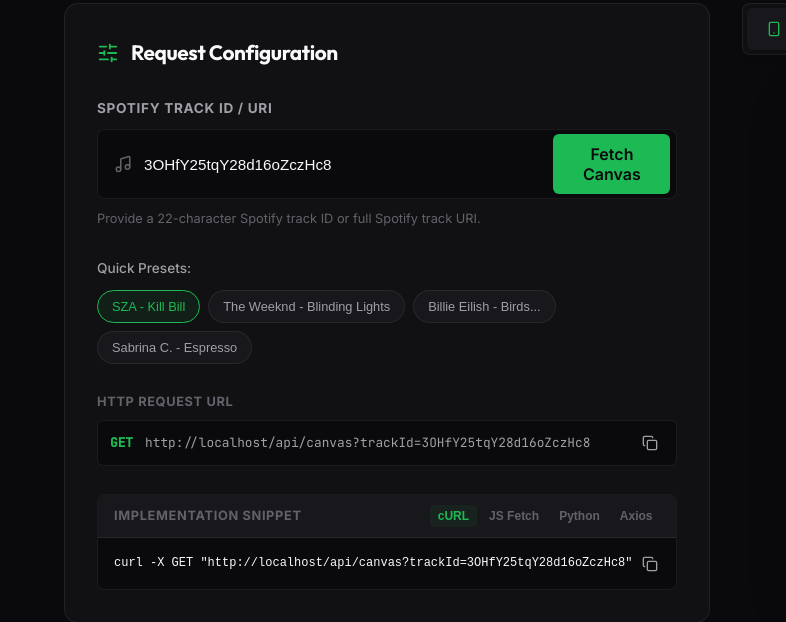
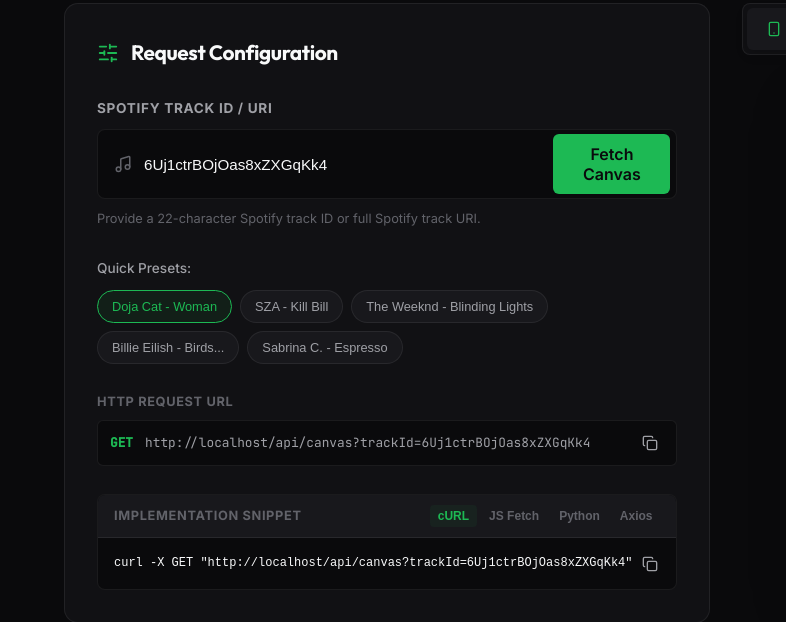
Before and after one commit to punisher-303/Spotify-Canva, a website: page public/index.html in a window 1280 px wide. Shown: the part 1436-2058 px from the top of the page, 0-786 px from the left. Drawn offline with nearby package versions, Linux system fonts and the light colour scheme; no server answers.

Commit message:
feat: update quick preset track IDs and add Espresso preset

```diff
--- a/public/app.js
+++ b/public/app.js
@@ -4,16 +4,17 @@
 const API_BASE_URL = window.location.origin;
 
 // State tracking
-let currentTrackId = '3OHfY25tqY28d16oZczHc8';
+let currentTrackId = '6Uj1ctrBOjOas8xZXGqKk4';
 let activeSnippetLang = 'curl';
 let lastFetchedData = null;
 
 // Preset tracking fallback info
 const trackInfoMap = {
+    '6Uj1ctrBOjOas8xZXGqKk4': { title: 'Woman', artist: 'Doja Cat' },
     '3OHfY25tqY28d16oZczHc8': { title: 'Kill Bill', artist: 'SZA' },
-    '0VjIj96nZ76vfZsgIYRMf7': { title: 'Blinding Lights', artist: 'The Weeknd' },
-    '6mKq63id86Y9ILJ0v7Y2V1': { title: 'Birds of a Feather', artist: 'Billie Eilish' },
-    '2q0m71O69vT73X3pSgCq9C': { title: 'Espresso', artist: 'Sabrina Carpenter' }
+    '6qYkmqFsXbj8CQjAdbYz07': { title: 'Blinding Lights', artist: 'The Weeknd' },
+    '6dOtVTDdiauQNBQEDOtlAB': { title: 'Birds of a Feather', artist: 'Billie Eilish' },
+    '2qSkIjg1o9h3YT9RAgYN75': { title: 'Espresso', artist: 'Sabrina Carpenter' }
 };
 
 // Snippet templates generator
@@ -90,7 +91,7 @@
         if (val.startsWith('spotify:track:')) {
             val = val.split(':').pop();
         }
-        currentTrackId = val || '3OHfY25tqY28d16oZczHc8';
+        currentTrackId = val || '6Uj1ctrBOjOas8xZXGqKk4';
         updateInteractiveElements();
     });
 
--- a/public/index.html
+++ b/public/index.html
@@ -135,7 +135,7 @@
                         <label for="track-id-input">Spotify Track ID / URI</label>
                         <div class="input-with-button">
                             <i data-lucide="music" class="input-icon"></i>
-                            <input type="text" id="track-id-input" value="3OHfY25tqY28d16oZczHc8" placeholder="e.g. 3OHfY25tqY28d16oZczHc8">
+                            <input type="text" id="track-id-input" value="6Uj1ctrBOjOas8xZXGqKk4" placeholder="e.g. 6Uj1ctrBOjOas8xZXGqKk4">
                             <button id="btn-fetch" class="btn btn-accent">
                                 <span class="btn-text">Fetch Canvas</span>
                                 <span class="spinner hidden"></span>
@@ -148,16 +148,19 @@
                     <div class="presets-container">
                         <span class="presets-label">Quick Presets:</span>
                         <div class="preset-chips">
-                            <button class="chip active" data-track-id="3OHfY25tqY28d16oZczHc8" data-song="Kill Bill" data-artist="SZA">
+                            <button class="chip active" data-track-id="6Uj1ctrBOjOas8xZXGqKk4" data-song="Woman" data-artist="Doja Cat">
+                                <span>Doja Cat - Woman</span>
+                            </button>
+                            <button class="chip" data-track-id="3OHfY25tqY28d16oZczHc8" data-song="Kill Bill" data-artist="SZA">
                                 <span>SZA - Kill Bill</span>
                             </button>
-                            <button class="chip" data-track-id="0VjIj96nZ76vfZsgIYRMf7" data-song="Blinding Lights" data-artist="The Weeknd">
+                            <button class="chip" data-track-id="6qYkmqFsXbj8CQjAdbYz07" data-song="Blinding Lights" data-artist="The Weeknd">
                                 <span>The Weeknd - Blinding Lights</span>
                             </button>
-                            <button class="chip" data-track-id="6mKq63id86Y9ILJ0v7Y2V1" data-song="Birds of a Feather" data-artist="Billie Eilish">
+                            <button class="chip" data-track-id="6dOtVTDdiauQNBQEDOtlAB" data-song="Birds of a Feather" data-artist="Billie Eilish">
                                 <span>Billie Eilish - Birds...</span>
                             </button>
-                            <button class="chip" data-track-id="2q0m71O69vT73X3pSgCq9C" data-song="Espresso" data-artist="Sabrina Carpenter">
+                            <button class="chip" data-track-id="2qSkIjg1o9h3YT9RAgYN75" data-song="Espresso" data-artist="Sabrina Carpenter">
                                 <span>Sabrina C. - Espresso</span>
                             </button>
                         </div>
@@ -168,7 +171,7 @@
                         <span class="preview-label">HTTP Request URL</span>
                         <div class="url-bar">
                             <span class="method">GET</span>
-                            <span class="url-path" id="live-url-display">https://spotify-canva.vercel.app/api/canvas?trackId=3OHfY25tqY28d16oZczHc8</span>
+                            <span class="url-path" id="live-url-display">https://spotify-canva.vercel.app/api/canvas?trackId=6Uj1ctrBOjOas8xZXGqKk4</span>
                             <button id="btn-copy-url" class="btn-icon-only" title="Copy URL">
                                 <i data-lucide="copy"></i>
                             </button>
@@ -187,7 +190,7 @@
                             </div>
                         </div>
                         <div class="snippet-content">
-                            <pre><code id="snippet-code-block" class="language-bash">curl -X GET "https://spotify-canva.vercel.app/api/canvas?trackId=3OHfY25tqY28d16oZczHc8"</code></pre>
+                            <pre><code id="snippet-code-block" class="language-bash">curl -X GET "https://spotify-canva.vercel.app/api/canvas?trackId=6Uj1ctrBOjOas8xZXGqKk4"</code></pre>
                             <button id="btn-copy-snippet" class="btn-icon-only copy-snippet-btn" title="Copy Snippet">
                                 <i data-lucide="copy"></i>
                             </button>
@@ -253,8 +256,8 @@
                                         <div class="player-bottom">
                                             <div class="song-details-wrap">
                                                 <div class="song-text">
-                                                    <h4 id="player-track-name">Kill Bill</h4>
-                                                    <p id="player-artist-name">SZA</p>
+                                                    <h4 id="player-track-name">Woman</h4>
+                                                    <p id="player-artist-name">Doja Cat</p>
                                                 </div>
                                                 <button class="btn-like"><i data-lucide="heart" class="heart-filled"></i></button>
                                             </div>
@@ -363,7 +366,7 @@
                                         <td><code class="mono-param">trackId</code></td>
                                         <td><code>String</code></td>
                                         <td><span class="tag-required">REQUIRED</span></td>
-                                        <td>The 22-character unique Spotify track ID (e.g. <code>3OHfY25tqY28d16oZczHc8</code>) or the full Spotify track URI (e.g. <code>spotify:track:3OHfY25tqY28d16oZczHc8</code>).</td>
+                                        <td>The 22-character unique Spotify track ID (e.g. <code>6Uj1ctrBOjOas8xZXGqKk4</code>) or the full Spotify track URI (e.g. <code>spotify:track:6Uj1ctrBOjOas8xZXGqKk4</code>).</td>
                                     </tr>
                                 </tbody>
                             </table>
@@ -631,7 +634,7 @@
                 <a href="https://github.com/punisher-303/Spotify-Canva" target="_blank" rel="noopener" class="footer-icon-link" title="Github Repository">
                     <i data-lucide="github"></i>
                 </a>
-                <a href="https://spotify-canva.vercel.app/api/canvas?trackId=3OHfY25tqY28d16oZczHc8" target="_blank" rel="noopener" class="footer-icon-link" title="Example JSON API Response">
+                <a href="https://spotify-canva.vercel.app/api/canvas?trackId=6Uj1ctrBOjOas8xZXGqKk4" target="_blank" rel="noopener" class="footer-icon-link" title="Example JSON API Response">
                     <i data-lucide="external-link"></i>
                 </a>
             </div>
```
